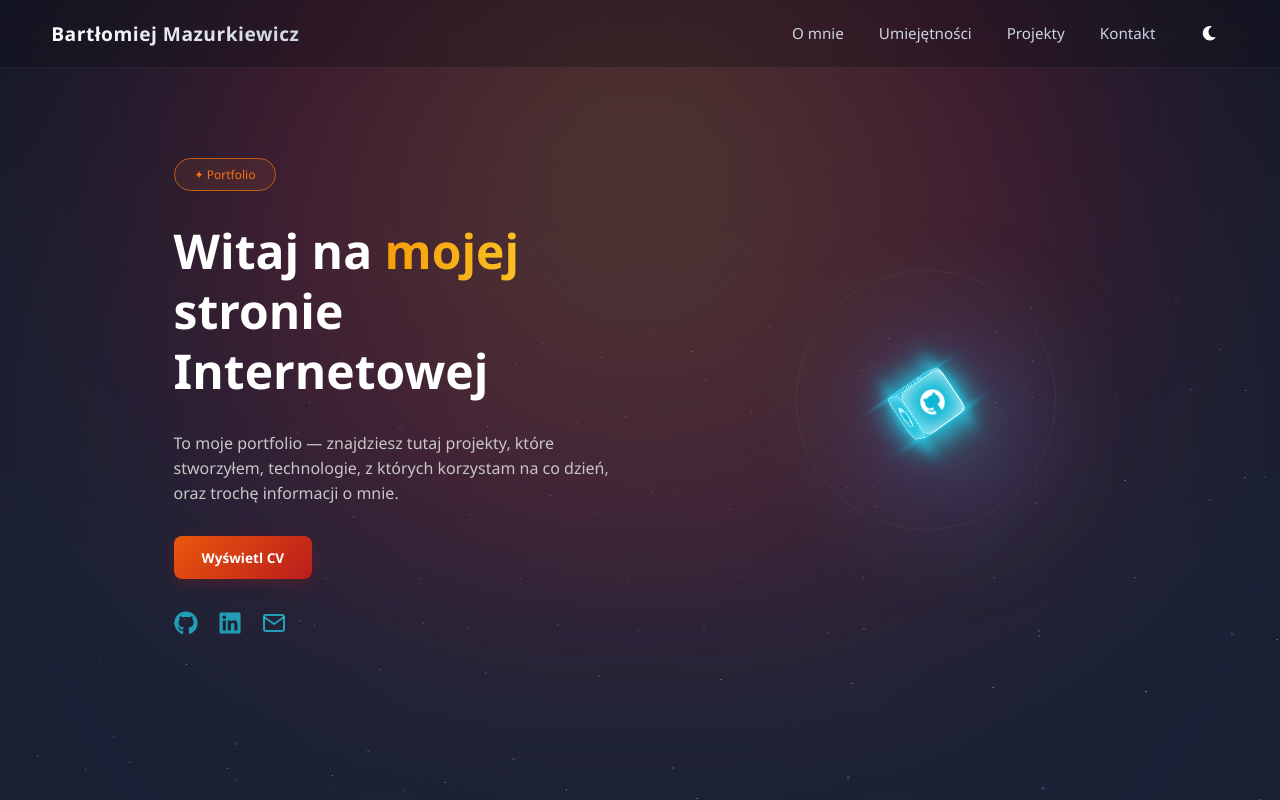
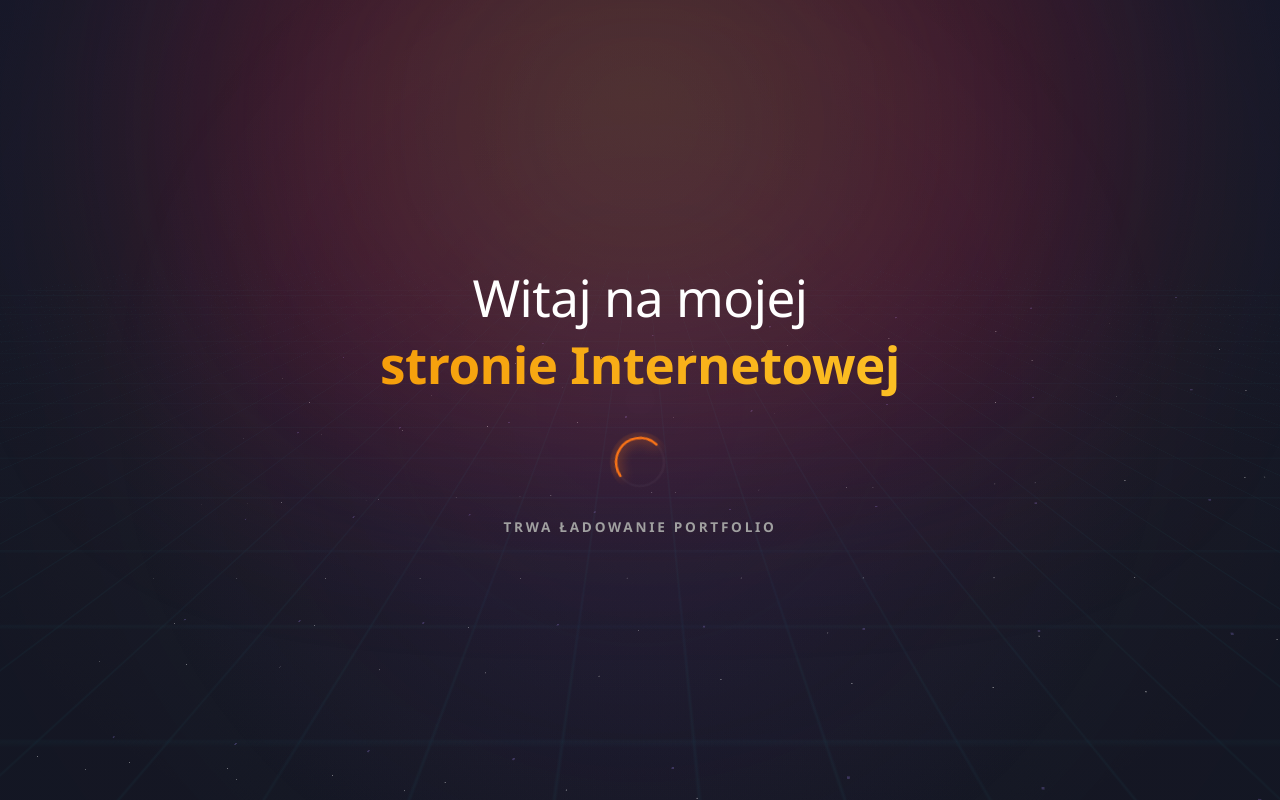
Before and after one commit to mazurek321/portfolio, a React (Vite) app: page / in a window 1280 px wide. Shown: the top 800 px of the page. Built offline with nearby package versions, Linux system fonts and the light colour scheme.

Commit message:
Colors fixed

```diff
--- a/src/App.jsx
+++ b/src/App.jsx
@@ -11,26 +11,39 @@ import WelcomeLoader from './components/WelcomeLoader/WelcomeLoader'
 
 function App() {
   const [loading, setLoading] = useState(true)
+  const [minTimeDone, setMinTimeDone] = useState(false)
   const [isDarkMode, setIsDarkMode] = useState(() => {
     const savedTheme = localStorage.getItem('theme');
+    let useDark = false;
+
     if (savedTheme) {
-      return savedTheme === 'dark';
+      useDark = savedTheme === 'dark';
+    } else {
+      const hour = new Date().getHours();
+      useDark = hour >= 19 || hour < 6;
     }
 
-    const hour = new Date().getHours();
-    return hour >= 19 || hour < 6;
+    if (useDark) {
+      document.documentElement.classList.add('dark-theme');
+    } else {
+      document.documentElement.classList.remove('dark-theme');
+    }
+
+    return useDark;
   });
 
   useEffect(() => {
     const timer = setTimeout(() => {
-      setLoading(false)
+      setMinTimeDone(true)
     }, 2000)
 
     return () => clearTimeout(timer)
   }, [])
 
+  const showLoader = loading || !minTimeDone
+
   useEffect(() => {
-    if (loading) {
+    if (showLoader) {
       document.body.classList.add('no-scroll')
     } else {
       const scrollTimeout = setTimeout(() => {
@@ -41,7 +54,7 @@ function App() {
     }
 
     return () => document.body.classList.remove('no-scroll')
-  }, [loading])
+  }, [showLoader])
 
   useEffect(() => {
     if (isDarkMode) {
@@ -59,11 +72,11 @@ function App() {
 
   return (
     <>
-      <WelcomeLoader loading={loading} setLoading={setLoading}/>
+      <WelcomeLoader loading={showLoader} setLoading={setLoading}/>
 
-      <Navbar loading={loading} isDarkMode={isDarkMode} toggleTheme={toggleTheme}/>
+      <Navbar loading={showLoader} isDarkMode={isDarkMode} toggleTheme={toggleTheme}/>
       <main>
-        <Hero loading={loading}/>
+        <Hero loading={showLoader}/>
         <About setLoading={setLoading}/>
         <Skills/>
         <Projects/>
--- a/src/components/AllProjects/AllProjectsPage.css
+++ b/src/components/AllProjects/AllProjectsPage.css
@@ -9,6 +9,8 @@
   grid-template-columns: 1fr 1fr;
   gap: 64px;
   align-items: start;
+  position: relative;
+  z-index: 1000;
 }
 
 .project-detail-title {
--- a/src/components/WelcomeLoader/WelcomeLoader.css
+++ b/src/components/WelcomeLoader/WelcomeLoader.css
@@ -16,9 +16,9 @@
   justify-content: center;
   opacity: 1;
   transition: opacity 1s linear, transform 1s linear;
-  z-index: 9999;
   overflow: hidden;
-  background: var(--bg-gradient-top);
+  background: var(--bg-gradient-topLoader);
+  z-index: 10000;
 }
 
 
@@ -31,7 +31,6 @@
 .cyber-grid-bg {
   position: absolute;
   inset: 0;
-  z-index: 1;
   perspective: 450px;
   width: 100%;
   height: 100%;
@@ -39,6 +38,7 @@
 
 .grid-lines {
   position: absolute;
+  z-index: 1000;
   top: -50%;
   left: -50%;
   right: -50%;
--- a/src/index.css
+++ b/src/index.css
@@ -1,8 +1,10 @@
 :root {
   --bg-light: rgb(52, 66, 107);
-  --bg-gradient-top: linear-gradient(#16192b, #0f111aa0 70%);
+  --bg-gradient-top: linear-gradient(#272c4c, #32395ba0 70%);
+  --bg-gradient-topLoader: linear-gradient(#16192b, #161926 70%);
+
   --bg-gradient-second: linear-gradient(
-        #0f111aa0 1%,
+        #32395ba0 1%,
         var(--bg-light)
     );
   --bg-card: rgba(187, 187, 187, 0.1);
@@ -23,6 +25,14 @@
   --orbit-center: radial-gradient(circle, rgba(34, 211, 238, 0.8) 0%, rgba(129, 140, 248, 0.3) 30%, rgba(167, 139, 250, 0.1) 60%, rgba(124, 58, 237, 0) 100%);
   --pulse: radial-gradient(circle, rgba(52, 211, 153, 0.8) 0%, rgba(99, 102, 241, 0.3) 25%, rgba(52, 211, 153, 0.08) 55%, rgba(124, 58, 237, 0) 100%);
 
+
+  --text-primary: #ffffff;
+  --text-secondary: #a0a0a0;
+
+  --button-gradient: linear-gradient(135deg, #ea580c 0%, #b91c1c 100%);
+  --button-gradient-hover: rgba(185, 28, 28, 0.45);
+  --button-gradient-shadow: rgba(185, 28, 28, 0.25);
+
   --cube-border-normal: rgba(34, 211, 238, 0.7);
   --cube-bg-normal: rgba(10, 17, 40, 0.95);
   --cube-shadow-normal: inset 0 0 12px rgba(34, 211, 238, 0.4), 0 10px 25px rgba(0, 0, 0, 0.7), 0 0 30px rgba(6, 182, 212, 0.3);
@@ -30,19 +40,13 @@
   --cube-bg-flash: rgba(6, 182, 212, 0.95);
   --cube-shadow-flash: inset 0 0 20px rgba(255, 255, 255, 0.8), 0 4px 30px rgba(34, 211, 238, 0.8), 0 0 40px rgba(34, 211, 238, 0.6);
 
-
-  --text-primary: #ffffff;
-  --text-secondary: #a0a0a0;
-
-  --button-gradient: linear-gradient(135deg, #ea580c 0%, #b91c1c 100%);
-  --button-gradient-hover: rgba(185, 28, 28, 0.45);
-  --button-gradient-shadow: rgba(185, 28, 28, 0.25);
 }
 
 .dark-theme {
-  --bg-light: #040015;
-  --bg-gradient-top: linear-gradient(#160e20, #03010dd3 70%);
-  --bg-gradient-second: linear-gradient(#03010dd3 1%, var(--bg-light));
+  --bg-light: #1c1a27;
+  --bg-gradient-top: linear-gradient(#160e20, #141026 70%);
+  --bg-gradient-topLoader: linear-gradient(#160e20, #141026 70%);
+  --bg-gradient-second: linear-gradient(#141026 1%, var(--bg-light));
 
   --text-gradient: linear-gradient(135deg, #136dbc 40%, #6b21a8 100%);
   --button-gradient: linear-gradient(135deg, #136dbc 40%, #6b21a8 100%);
```
